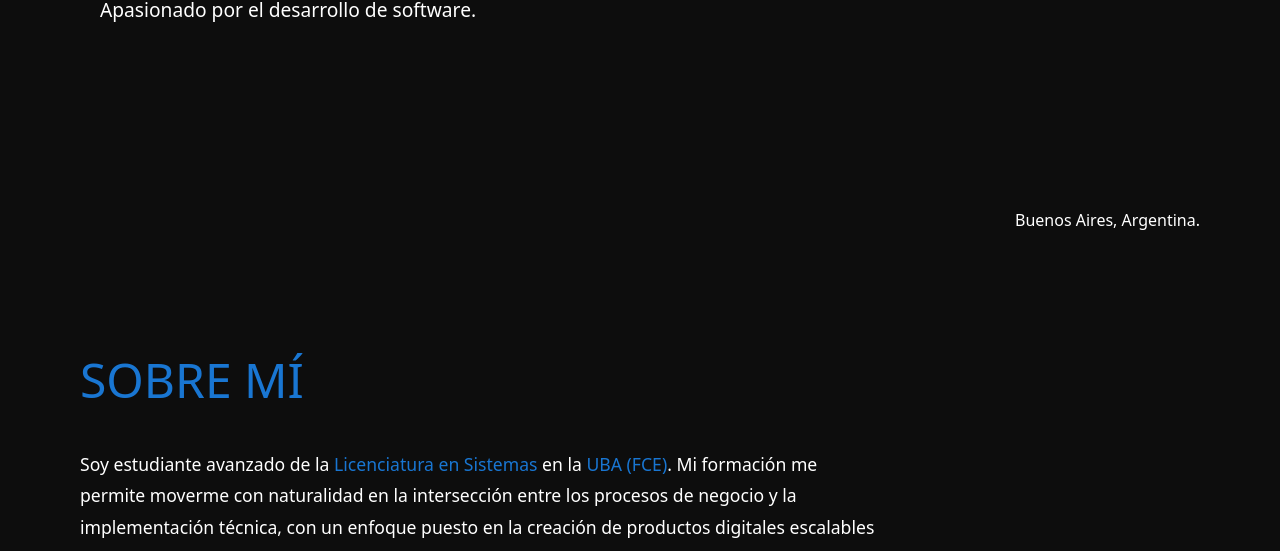
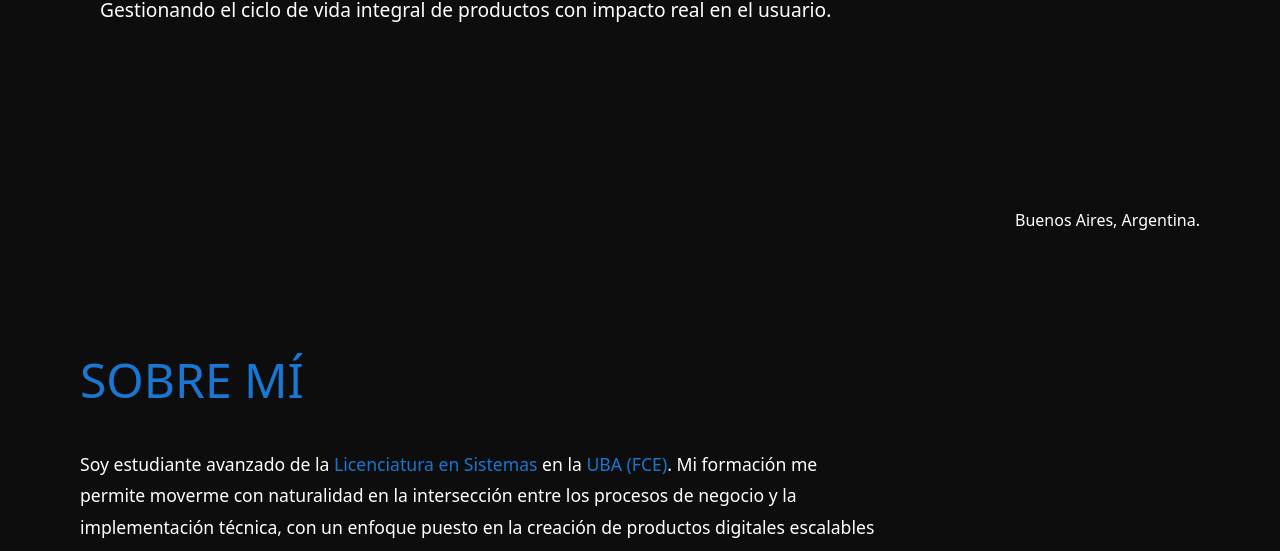
Before and after one commit to juancruzperez12/portfolio, a plain HTML site: page index.html in a window 1280 px wide. Shown: the part 549-1100 px from the top of the page. Drawn offline with nearby package versions, Linux system fonts and the light colour scheme; a web font is replaced by a local one.

```diff
--- a/index.html
+++ b/index.html
@@ -50,7 +50,7 @@
       <div class="main-container">
         <div class="hero-section">
           <h2 class="name">Transformando ideas en <span class="name-highlight">soluciones digitales </span>escalables.</h2>
-               <p class="description">Apasionado por el desarrollo de software.</p>
+               <p class="description">Gestionando el ciclo de vida integral de productos con impacto real en el usuario.
         </div>
       </div>
     </main>
```
